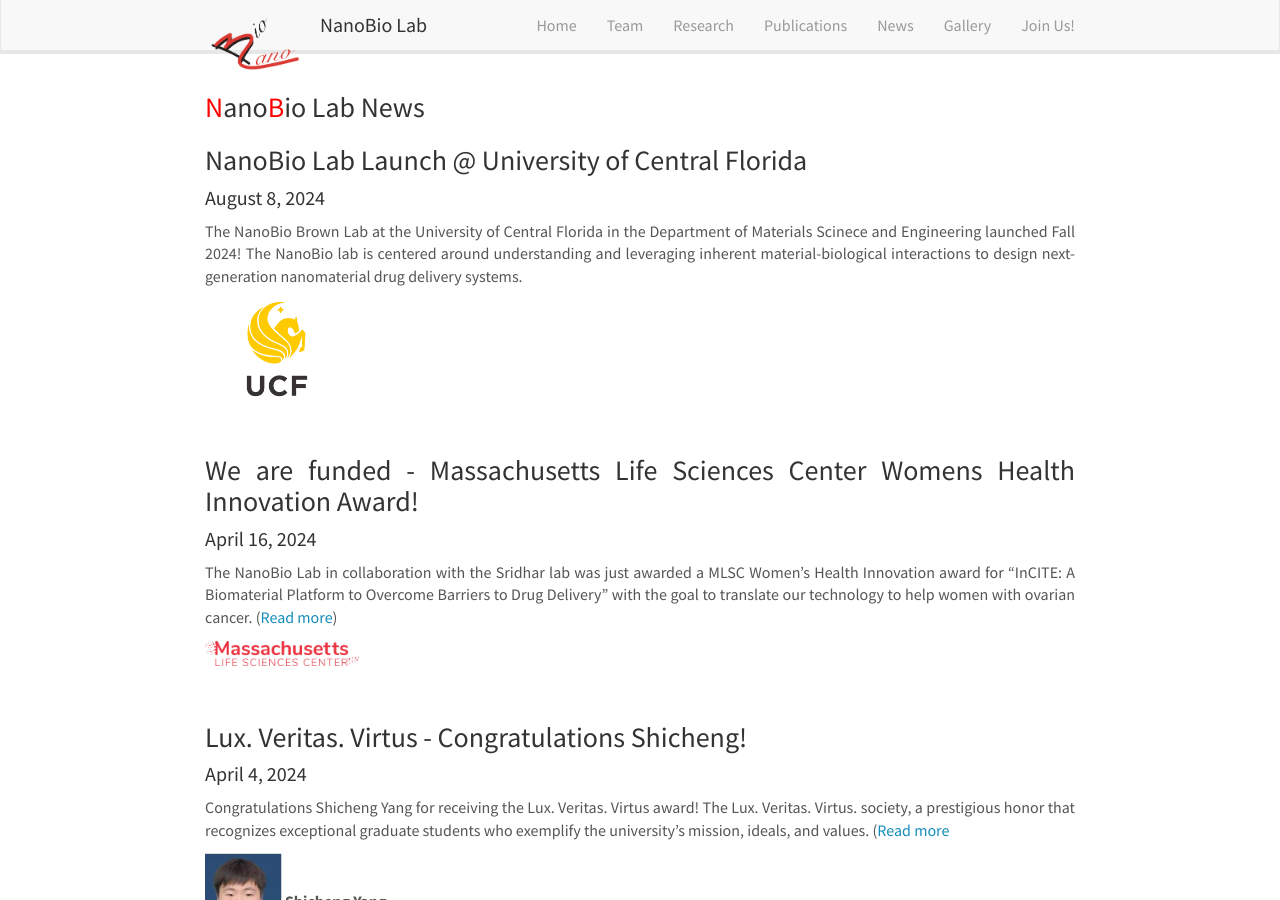
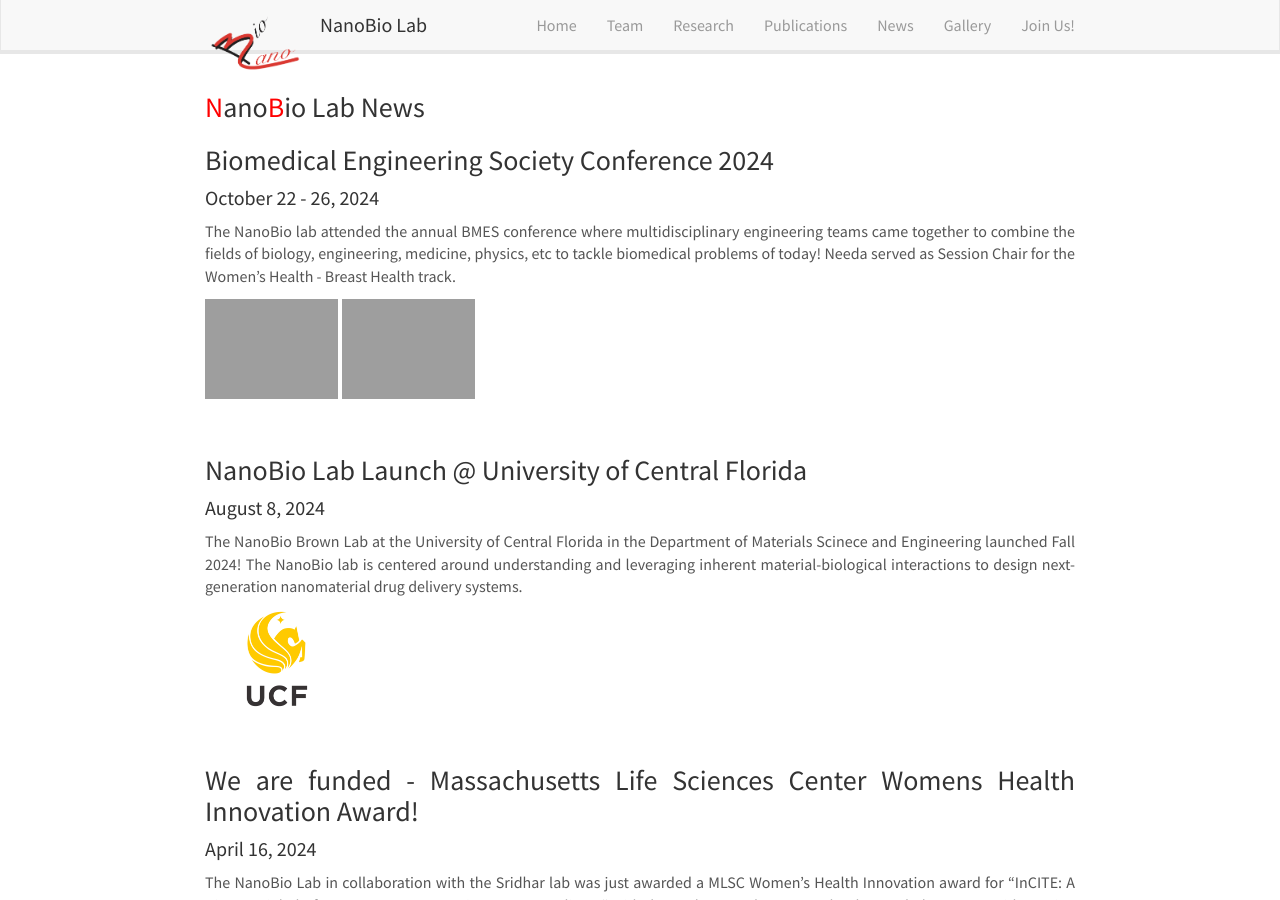
Before and after one commit to needabrown/nanobiosite, a Jekyll site: the page built from _pages/news.md, in a window 1280 px wide and 900 px high. Built offline with Jekyll 4.4.1, drawn with Linux system fonts in a browser that asks for light colours; nearby versions of some CDN libraries.

Commit message:
Update news_BMES.md

```diff
--- a/_pages/news.md
+++ b/_pages/news.md
@@ -7,6 +7,16 @@ permalink: /news/
 ---
 
 ### <font color="red">N</font>ano<font color="red">B</font>io Lab News
+
+### Biomedical Engineering Society Conference 2024
+#### October 22 - 26, 2024
+
+The NanoBio lab attended the annual BMES conference where multidisciplinary engineering teams came together to combine the fields of biology, engineering, medicine, physics, etc to tackle biomedical problems of today! Needa served as Session Chair for the Women's Health - Breast Health track.
+
+![BMES]({{ site.url }}{{ site.baseurl }}/images/news/BMES_A.jpg){: style="height:100px"}
+![BMES]({{ site.url }}{{ site.baseurl }}/images/news/BMES_B.png){: style="height:100px"}
+
+&nbsp;
 
 ### NanoBio Lab Launch @ University of Central Florida
 #### August 8, 2024
```
